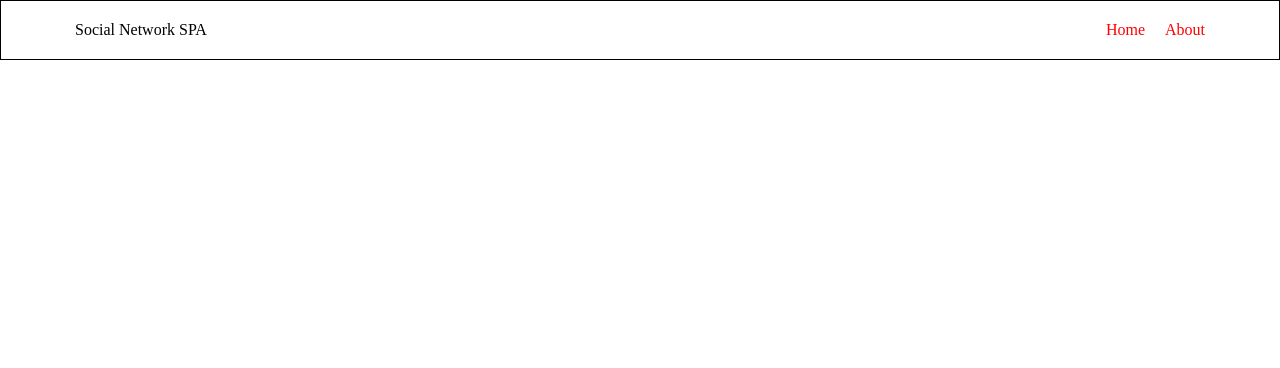
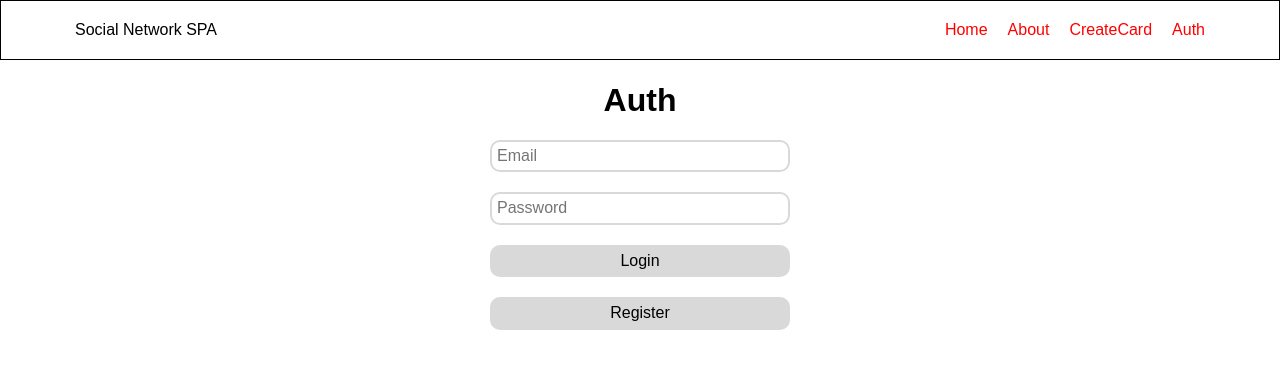
Before and after one commit to voskoboev/Social-Network-SPA, a React (Create React App) app: page /auth in a window 1280 px wide. Shown: the top 368 px of the page. Built offline with nearby package versions, Linux system fonts and the light colour scheme.

Commit message:
Added auth com-t, added styles for auth, createcard.

```diff
--- a/src/App.js
+++ b/src/App.js
@@ -4,6 +4,8 @@ import styled from 'styled-components'
 import Navbar from './components/Navbar'
 import Main from './pages/Main'
 import About from './pages/About'
+import CreateCard from './pages/CreateCard'
+import Auth from './pages/Auth'
 import CardDetails from './components/CardDetails'
 
 const Container = styled.div`
@@ -20,6 +22,8 @@ const App = () => {
         <Switch>
           <Route path="/" exact component={Main} />
           <Route path="/about" component={About} />
+          <Route path="/createcard" component={CreateCard} />
+          <Route path="/auth" component={Auth} />
           <Route path="/carddetails/:name" component={CardDetails} />
         </Switch>
       </Container>
--- a/src/components/Card.js
+++ b/src/components/Card.js
@@ -1,18 +1,22 @@
 import React from 'react'
 import styled from 'styled-components'
 
-const Image = styled.img`
-  width: 200px;
-  height: 200px;
-`
+// const Image = styled.img`
+//   width: 200px;
+//   height: 200px;
+// `
 
 const Card = ({ image }) => (
-  <li>
-    <Image
-      src={image.urls.small}
-      alt="images"
-    />
-  </li>
+  <div>
+
+  </div>
+
+  // <li>
+  //   <Image
+  //     src={image.urls.small}
+  //     alt="images"
+  //   />
+  // </li>
 )
 
 export default Card
--- a/src/components/CardList.js
+++ b/src/components/CardList.js
@@ -2,25 +2,29 @@ import React from 'react'
 import styled from 'styled-components'
 import Card from './Card'
 
-const List = styled.ul`
-  width: 100%;
-  display: flex;
-  flex-wrap: wrap;
-  justify-content: space-between;
-`
+// const List = styled.ul`
+//   width: 100%;
+//   display: flex;
+//   flex-wrap: wrap;
+//   justify-content: space-between;
+// `
 
 const CardList = ({ images }) => {
   return (
-    <List>
-      {images.map(image => {
-        return (
-          <Card
-            key={image.id}
-            image={image}
-          />
-        )
-      })}
-    </List>
+    <div>
+
+    </div>
+
+    // <List>
+    //   {images.map(image => {
+    //     return (
+    //       <Card
+    //         key={image.id}
+    //         image={image}
+    //       />
+    //     )
+    //   })}
+    // </List>
   )
 }
 
--- a/src/components/Navbar.js
+++ b/src/components/Navbar.js
@@ -55,6 +55,16 @@ const Navbar = () => {
                 About
               </MenuListItemLink>
             </MenuListItem>
+            <MenuListItem>
+              <MenuListItemLink to="/createcard">
+                CreateCard
+              </MenuListItemLink>
+            </MenuListItem>
+            <MenuListItem>
+              <MenuListItemLink to="/auth">
+                Auth
+              </MenuListItemLink>
+            </MenuListItem>
           </MenuList>
         </Nav>
 
--- a/src/index.js
+++ b/src/index.js
@@ -15,6 +15,10 @@ const Global = createGlobalStyle`
     margin: 0;
     padding: 0;
     box-sizing: inherit;
+  }
+
+  body {
+    font-family: Arial, sans-serif;
   }
 
   a {
--- /dev/null
+++ b/src/pages/Auth.js
@@ -0,0 +1,113 @@
+import React, { useState } from 'react'
+import styled from 'styled-components'
+
+const PageTitle = styled.h1`
+  text-align: center;
+`
+
+const Form = styled.form`
+  display: flex;
+  flex-direction: column;
+  align-items: center;
+`
+
+const InputPassword = styled.input`
+  width: 300px;
+  padding: 5px;
+  margin-bottom: 20px;
+  border-radius: 10px;
+  border: 2px solid #d9d9d9;
+`
+
+const InputEmail = styled.input`
+  width: 300px;
+  padding: 5px;
+  margin-bottom: 20px;
+  border-radius: 10px;
+  border: 2px solid #d9d9d9;
+`
+
+const Button = styled.button`
+  width: 300px;
+  padding: 5px;
+  border-radius: 10px;
+  border: 2px solid #d9d9d9;
+  background-color: #d9d9d9;
+  transition: .2s all ease;
+  margin-bottom: 20px;
+
+  &:hover {
+    background-color: transparent;
+    transition: .2s all ease;
+  }
+`
+
+const Auth = () => {
+
+  // const emailRef = React.createRef()
+  // const passwordRef = React.createRef()
+
+  const passwordMinLength = 6
+
+  const [emailValue, setEmailValue] = useState('')
+  const [passwordValue, setPasswordValue] = useState('')
+
+  const handleSubmit = (ev) => {
+    ev.preventDefault()
+  }
+
+  const handleLogin = () => {
+    // const password = passwordRef.current.value
+
+    // if (password.length <= 6) {
+    //   return alert('Min length is 6!')
+    // } else {
+    //   // setPasswordValue(password)
+    // }
+
+  }
+
+  console.log('state pass', passwordValue)
+
+  const handleRegister = () => {
+    // console.log('register');
+
+
+  }
+
+  return (
+    <>
+      <PageTitle>
+        Auth
+      </PageTitle>
+      <Form
+        onSubmit={handleSubmit}
+      >
+        <InputEmail
+          type="text"
+          placeholder="Email"
+          // ref={emailRef}
+        />
+        <InputPassword
+          type="text"
+          placeholder="Password"
+          // ref={passwordRef}
+          onClick={ev => setPasswordValue(ev.target.value)}
+          // value={passwordValue}
+        />
+        <Button
+          onClick={handleLogin}
+        >
+          Login
+        </Button>
+        <Button
+          onClick={handleRegister}
+        >
+          Register
+        </Button>
+      </Form>
+    </>
+  )
+}
+
+export default Auth
--- /dev/null
+++ b/src/pages/CreateCard.js
@@ -0,0 +1,71 @@
+import React from 'react'
+import styled from 'styled-components'
+
+const PageTitle = styled.h1`
+  text-align: center;
+`
+
+const Form = styled.form`
+  display: flex;
+  flex-direction: column;
+  align-items: center;
+`
+
+const TitleInput = styled.input`
+  width: 300px;
+  padding: 5px;
+  margin-bottom: 20px;
+  border-radius: 10px;
+  border: 2px solid #d9d9d9;
+`
+
+const Textarea = styled.textarea`
+  resize: none;
+  width: 300px;
+  height: 200px;
+  padding: 5px;
+  margin-bottom: 20px;
+  border-radius: 10px;
+  border: 2px solid #d9d9d9;
+`
+
+const SubmitButton = styled.button`
+  width: 300px;
+  padding: 5px;
+  border-radius: 10px;
+  border: 2px solid #d9d9d9;
+  background-color: #d9d9d9;
+  transition: .2s all ease;
+
+  &:hover {
+    background-color: transparent;
+    transition: .2s all ease;
+  }
+`
+
+const CreateCard = () => {
+  return (
+    <>
+      <PageTitle>
+        Create Card
+      </PageTitle>
+      <Form>
+
+        <TitleInput
+          type="text"
+          placeholder="Title"
+        />
+        <Textarea
+          placeholder="Your Message"
+        />
+        <SubmitButton
+          type="submit"
+        >
+          Submit
+        </SubmitButton>
+      </Form>
+    </>
+  )
+}
+
+export default CreateCard
--- a/src/pages/Main.js
+++ b/src/pages/Main.js
@@ -11,20 +11,20 @@ import Loader from '../components/UI/Loader'
 const Main = () => {
   const [images, setImages] = useState([])
 
-  const ACCESS_KEY = process.env.REACT_APP_API_ACCESS_KEY
+  // const ACCESS_KEY = process.env.REACT_APP_API_ACCESS_KEY
 
-  const fetchImages = async () => {
-    try {
-      await axios.get(`
-        https://api.unsplash.com/photos/?client_id=${ACCESS_KEY}&count=10
-     `).then(response => setImages(response.data))
-    } catch (err) {
-      console.log(err)
-    }
-  }
+  // const fetchImages = async () => {
+  //   try {
+  //     await axios.get(`
+  //       https://api.unsplash.com/photos/?client_id=${ACCESS_KEY}&count=10
+  //    `).then(response => setImages(response.data))
+  //   } catch (err) {
+  //     console.log(err)
+  //   }
+  // }
 
   useEffect(() => {
-    fetchImages()
+    // fetchImages()
 
     // eslint-disable-next-line react-hooks/exhaustive-deps
   }, [])
@@ -34,13 +34,15 @@ const Main = () => {
       <h1>
         Main
       </h1>
-      {
+
+
+      {/* {
         images.length === 0
           ? <Loader />
           : <CardList
             images={images}
           />
-      }
+      } */}
     </>
   )
 
```
